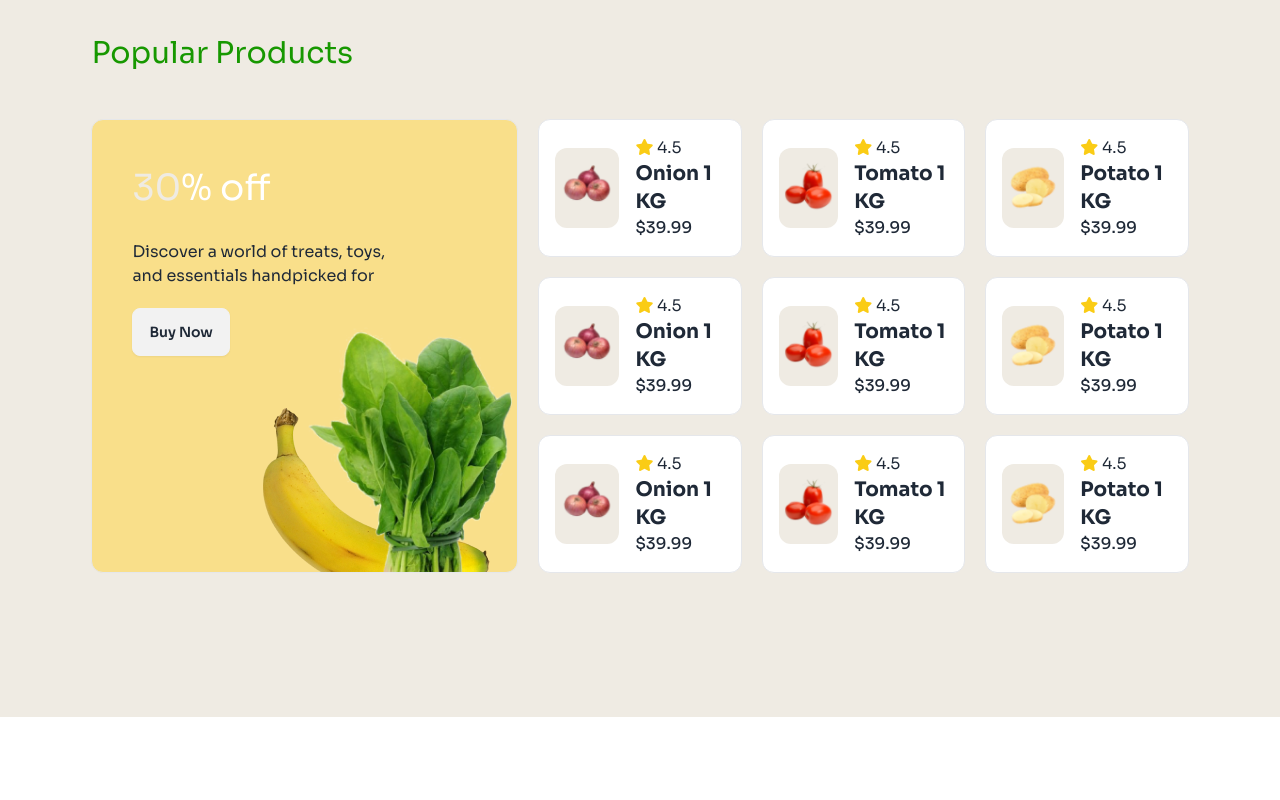
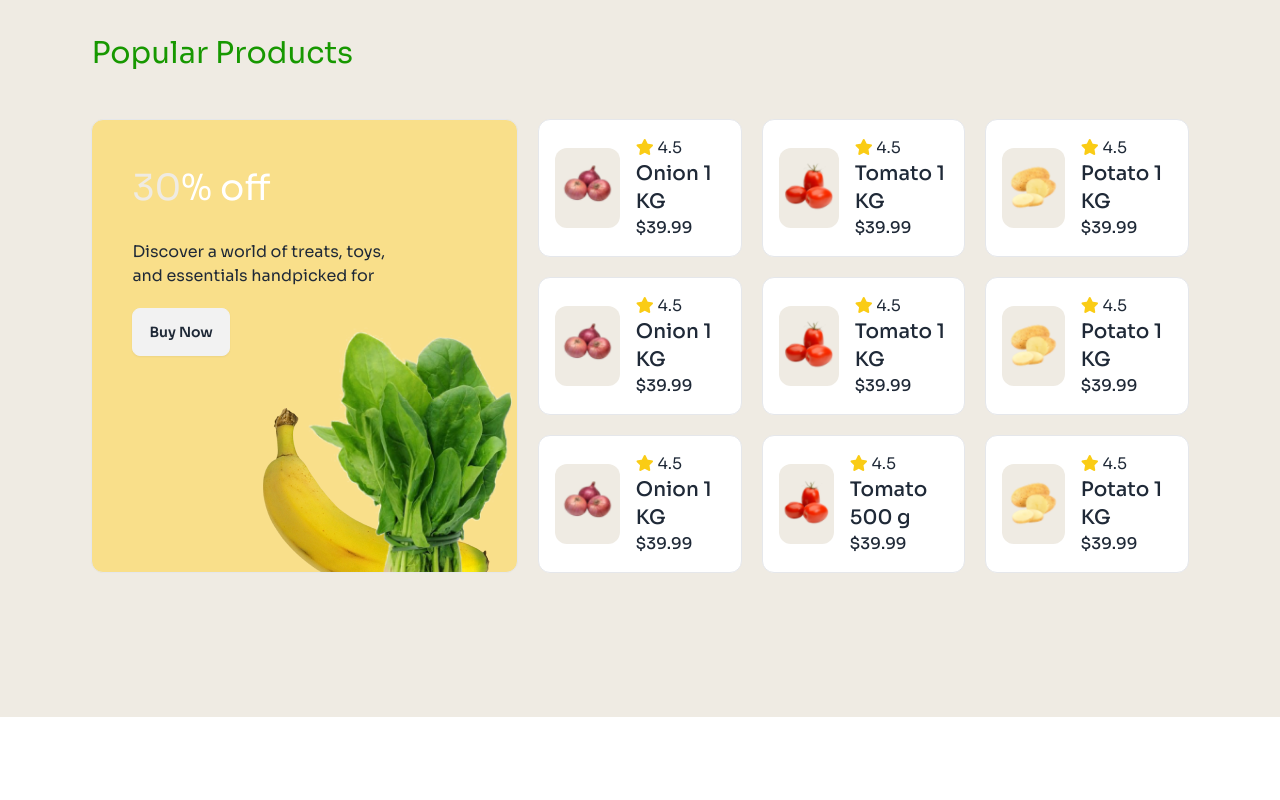
Before and after one commit to rahuldm/groceries-shop, a plain HTML site: page index.html in a window 1280 px wide. Shown: the part 2360-3160 px from the top of the page. Drawn offline with nearby package versions, Linux system fonts and the light colour scheme.

Commit message:
footer fix

```diff
--- a/index.html
+++ b/index.html
@@ -171,14 +171,15 @@
                     </div>
                     <!-- small card -->
                     <div class="flex items-center justify-center h-full w-full">
-                        <div class="bg-white border rounded-xl flex items-center px-4 py-4 w-full">
-                            <div class="h-20 w-20 bg-[#EFEBE3] rounded-xl mr-4 flex justify-center items-center">
+                        <div class="bg-white  border rounded-xl flex items-center px-4 py-4 w-full">
+                            <div class=" h-20 w-20 bg-[#EFEBE3] rounded-xl mr-4 flex justify-center items-center">
                                 <img src="c2-assets/onion.png" alt="">
                             </div>
                             <div>
-                                <p><i class="fa-duotone fa-solid fa-star text-yellow-400"></i> 4.5</p>
-                                <h1 class=" text-xl font-bold">Onion 1 KG</h1>
-                                <h3 class="font-medium">$39.99</h3>
+                                <p><i class="fa-duotone fa-solid fa-star text-yellow-400"></i> <span
+                                        class="text-[10px] md:text-base">4.5</span></p>
+                                <h1 class="text-xs md:text-xl font-medium">Onion 1 KG</h1>
+                                <h3 class="text-[10px] md:text-base font-medium">$39.99</h3>
                             </div>
                         </div>
                     </div>
@@ -188,9 +189,10 @@
                                 <img src="c2-assets/tomato.png" alt="">
                             </div>
                             <div>
-                                <p><i class="fa-duotone fa-solid fa-star text-yellow-400"></i> 4.5</p>
-                                <h1 class="text-xl font-bold">Tomato 1 KG</h1>
-                                <h3 class="font-medium">$39.99</h3>
+                                <p><i class="fa-duotone fa-solid fa-star text-yellow-400"></i> <span
+                                        class="text-[10px] md:text-base">4.5</span></p>
+                                <h1 class="text-xs md:text-xl font-medium">Tomato 1 KG</h1>
+                                <h3 class="text-[10px] md:text-base font-medium">$39.99</h3>
                             </div>
                         </div>
                     </div>
@@ -200,22 +202,24 @@
                                 <img src="c2-assets/potato.png" alt="">
                             </div>
                             <div>
-                                <p><i class="fa-duotone fa-solid fa-star text-yellow-400"></i> 4.5</p>
-                                <h1 class="text-xl font-bold">Potato 1 KG</h1>
-                                <h3 class="font-medium">$39.99</h3>
+                                <p><i class="fa-duotone fa-solid fa-star text-yellow-400"></i> <span
+                                        class="text-[10px] md:text-base">4.5</span></p>
+                                <h1 class="text-xs md:text-xl font-medium">Potato 1 KG</h1>
+                                <h3 class="text-[10px] md:text-base font-medium">$39.99</h3>
                             </div>
                         </div>
                     </div>
                     <!-- small card -->
                     <div class="flex items-center justify-center h-full w-full">
-                        <div class="bg-white border rounded-xl flex items-center px-4 py-4 w-full">
-                            <div class="h-20 w-20 bg-[#EFEBE3] rounded-xl mr-4 flex justify-center items-center">
+                        <div class="bg-white  border rounded-xl flex items-center px-4 py-4 w-full">
+                            <div class=" h-20 w-20 bg-[#EFEBE3] rounded-xl mr-4 flex justify-center items-center">
                                 <img src="c2-assets/onion.png" alt="">
                             </div>
                             <div>
-                                <p><i class="fa-duotone fa-solid fa-star text-yellow-400"></i> 4.5</p>
-                                <h1 class=" text-xl font-bold">Onion 1 KG</h1>
-                                <h3 class="font-medium">$39.99</h3>
+                                <p><i class="fa-duotone fa-solid fa-star text-yellow-400"></i> <span
+                                        class="text-[10px] md:text-base">4.5</span></p>
+                                <h1 class="text-xs md:text-xl font-medium">Onion 1 KG</h1>
+                                <h3 class="text-[10px] md:text-base font-medium">$39.99</h3>
                             </div>
                         </div>
                     </div>
@@ -225,9 +229,10 @@
                                 <img src="c2-assets/tomato.png" alt="">
                             </div>
                             <div>
-                                <p><i class="fa-duotone fa-solid fa-star text-yellow-400"></i> 4.5</p>
-                                <h1 class="text-xl font-bold">Tomato 1 KG</h1>
-                                <h3 class="font-medium">$39.99</h3>
+                                <p><i class="fa-duotone fa-solid fa-star text-yellow-400"></i> <span
+                                        class="text-[10px] md:text-base">4.5</span></p>
+                                <h1 class="text-xs md:text-xl font-medium">Tomato 1 KG</h1>
+                                <h3 class="text-[10px] md:text-base font-medium">$39.99</h3>
                             </div>
                         </div>
                     </div>
@@ -237,22 +242,25 @@
                                 <img src="c2-assets/potato.png" alt="">
                             </div>
                             <div>
-                                <p><i class="fa-duotone fa-solid fa-star text-yellow-400"></i> 4.5</p>
-                                <h1 class="text-xl font-bold">Potato 1 KG</h1>
-                                <h3 class="font-medium">$39.99</h3>
+                                <p><i class="fa-duotone fa-solid fa-star text-yellow-400"></i> <span
+                                        class="text-[10px] md:text-base">4.5</span></p>
+                                <h1 class="text-xs md:text-xl font-medium">Potato 1 KG</h1>
+                                <h3 class="text-[10px] md:text-base font-medium">$39.99</h3>
                             </div>
                         </div>
                     </div>
                     <!-- small card -->
+                    <!-- small card -->
                     <div class="flex items-center justify-center h-full w-full">
-                        <div class="bg-white border rounded-xl flex items-center px-4 py-4 w-full">
-                            <div class="h-20 w-20 bg-[#EFEBE3] rounded-xl mr-4 flex justify-center items-center">
+                        <div class="bg-white  border rounded-xl flex items-center px-4 py-4 w-full">
+                            <div class=" h-20 w-20 bg-[#EFEBE3] rounded-xl mr-4 flex justify-center items-center">
                                 <img src="c2-assets/onion.png" alt="">
                             </div>
                             <div>
-                                <p><i class="fa-duotone fa-solid fa-star text-yellow-400"></i> 4.5</p>
-                                <h1 class=" text-xl font-bold">Onion 1 KG</h1>
-                                <h3 class="font-medium">$39.99</h3>
+                                <p><i class="fa-duotone fa-solid fa-star text-yellow-400"></i> <span
+                                        class="text-[10px] md:text-base">4.5</span></p>
+                                <h1 class="text-xs md:text-xl font-medium">Onion 1 KG</h1>
+                                <h3 class="text-[10px] md:text-base font-medium">$39.99</h3>
                             </div>
                         </div>
                     </div>
@@ -262,9 +270,10 @@
                                 <img src="c2-assets/tomato.png" alt="">
                             </div>
                             <div>
-                                <p><i class="fa-duotone fa-solid fa-star text-yellow-400"></i> 4.5</p>
-                                <h1 class="text-xl font-bold">Tomato 1 KG</h1>
-                                <h3 class="font-medium">$39.99</h3>
+                                <p><i class="fa-duotone fa-solid fa-star text-yellow-400"></i> <span
+                                        class="text-[10px] md:text-base">4.5</span></p>
+                                <h1 class="text-xs md:text-xl font-medium">Tomato 500 g</h1>
+                                <h3 class="text-[10px] md:text-base font-medium">$39.99</h3>
                             </div>
                         </div>
                     </div>
@@ -274,13 +283,13 @@
                                 <img src="c2-assets/potato.png" alt="">
                             </div>
                             <div>
-                                <p><i class="fa-duotone fa-solid fa-star text-yellow-400"></i> 4.5</p>
-                                <h1 class="text-xl font-bold">Potato 1 KG</h1>
-                                <h3 class="font-medium">$39.99</h3>
+                                <p><i class="fa-duotone fa-solid fa-star text-yellow-400"></i> <span
+                                        class="text-[10px] md:text-base">4.5</span></p>
+                                <h1 class="text-xs md:text-xl font-medium">Potato 1 KG</h1>
+                                <h3 class="text-[10px] md:text-base font-medium">$39.99</h3>
                             </div>
                         </div>
                     </div>
-
 
 
                 </div>
@@ -288,7 +297,7 @@
         </section>
 
         <!-- arrival and offer section -->
-        <section class="w-6/7 mx-auto pt-36 pb-36 mb-[390px]">
+        <section class="w-6/7 mx-auto pt-36 pb-36 mb-36 md:mb-[250px]">
             <div>
                 <h1 class="text-[#179800] text-3xl  mb-12 ">Arrival & Offers</h1>
                 <!-- card container -->
@@ -332,25 +341,6 @@
 
 
                     </div>
-                    <!-- <div class="lg:flex gap-4">
-
-                            <div class="bg-[#115414] rounded-3xl flex justify-around items-end flex-1 px-3 py-3 mb-5">
-                                <div class=" text-start ">
-                                    <img class="mb-7" src="c2-assets/dawat-logo.png" alt="">
-                                    <button class="  mb-7 btn bg-[#63B76D] border-none text-2xl text-white font-normal">Cook
-                                        Exotic
-                                        Dishes</button>
-                                    <h1 class="  text-white font-normal">UP to <span class="font-bold">20%
-                                            OFF</span></h1>
-                                </div>
-                                <div class="pt-8">
-                                    <img src="c2-assets/dawat-mock-up.png" alt="">
-                                </div>
-
-                            </div> -->
-
-                    <!-- single card -->
-
 
                 </div>
             </div>
@@ -362,7 +352,7 @@
 
     <footer class="bg-[#179800] ">
         <div
-            class=" -translate-y-1/4 w-6/7 mx-auto bg-[#EFEBE3] rounded-3xl flex flex-col md:flex-row items-center px-3 py-8 md:py-14 Md:px-24 ">
+            class=" -translate-y-1/4 w-6/7 mx-auto bg-[#EFEBE3] rounded-3xl flex flex-col md:flex-row items-center px-3  md:py-14 Md:px-24 ">
             <div class="w-auto h-auto"><img src="c2-assets/vegetable-busket.png" alt=""></div>
             <div class="text-center md:text-left">
                 <h1 class="text-xl font-bold md:text-4xl mt-6 mb-3 md:mb-5">Get Grocery News!</h1>
@@ -377,10 +367,10 @@
 
         <!-- footer  -->
         <div
-            class="pb-12   flex flex-col items-start space-y-4 md:space-y-0 md:flex-row justify-between md:items-end text-base-content w-6/7 mx-auto">
+            class=" max-sm:-translate-y-1/4 md:pb-36 flex flex-col items-start space-y-4 md:space-y-0 md:flex-row justify-between md:items-end text-base-content w-6/7 mx-auto">
             <aside>
                 <img src="c2-assets/logo-footer.png" alt="">
-                <p class="text-white">
+                <p class="text-white pt-4">
                     Discover a world of treats, toys, <br>and essentials handpicked for your furry friends
                 </p>
             </aside>
```
